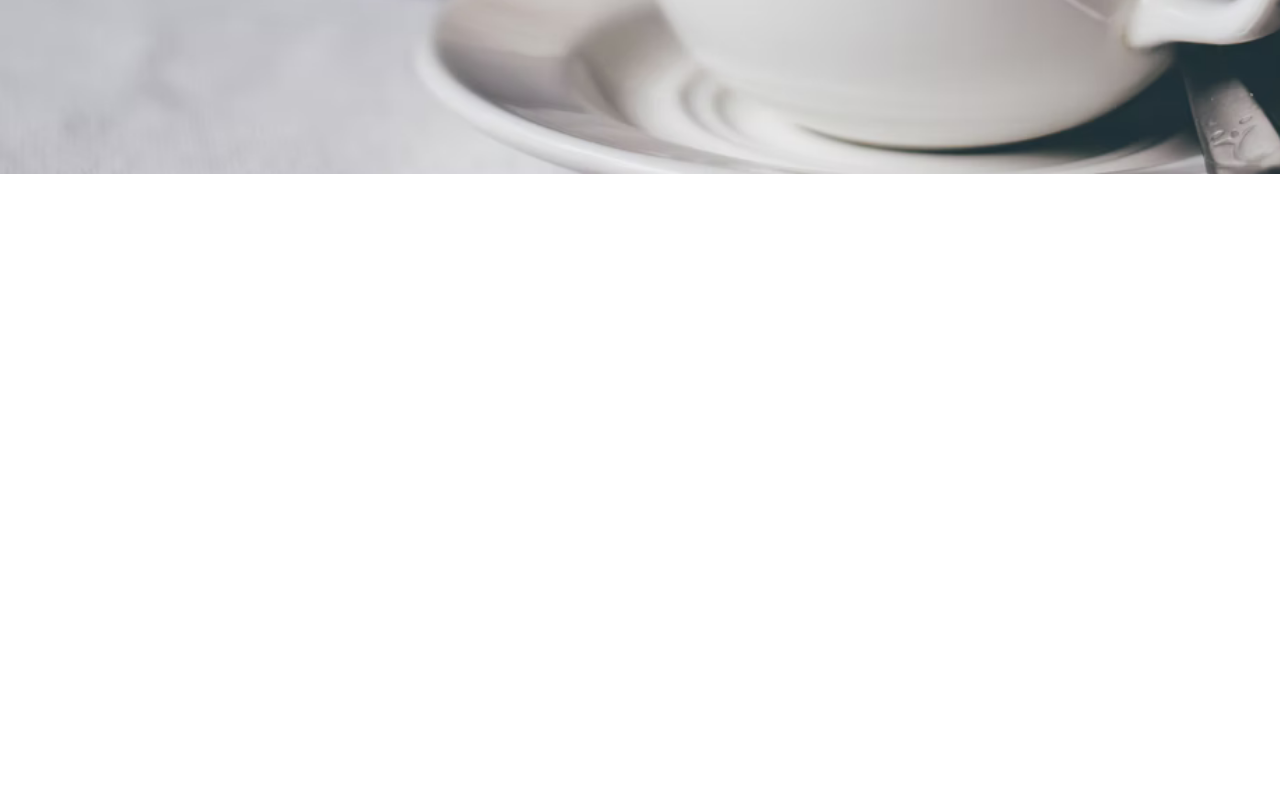
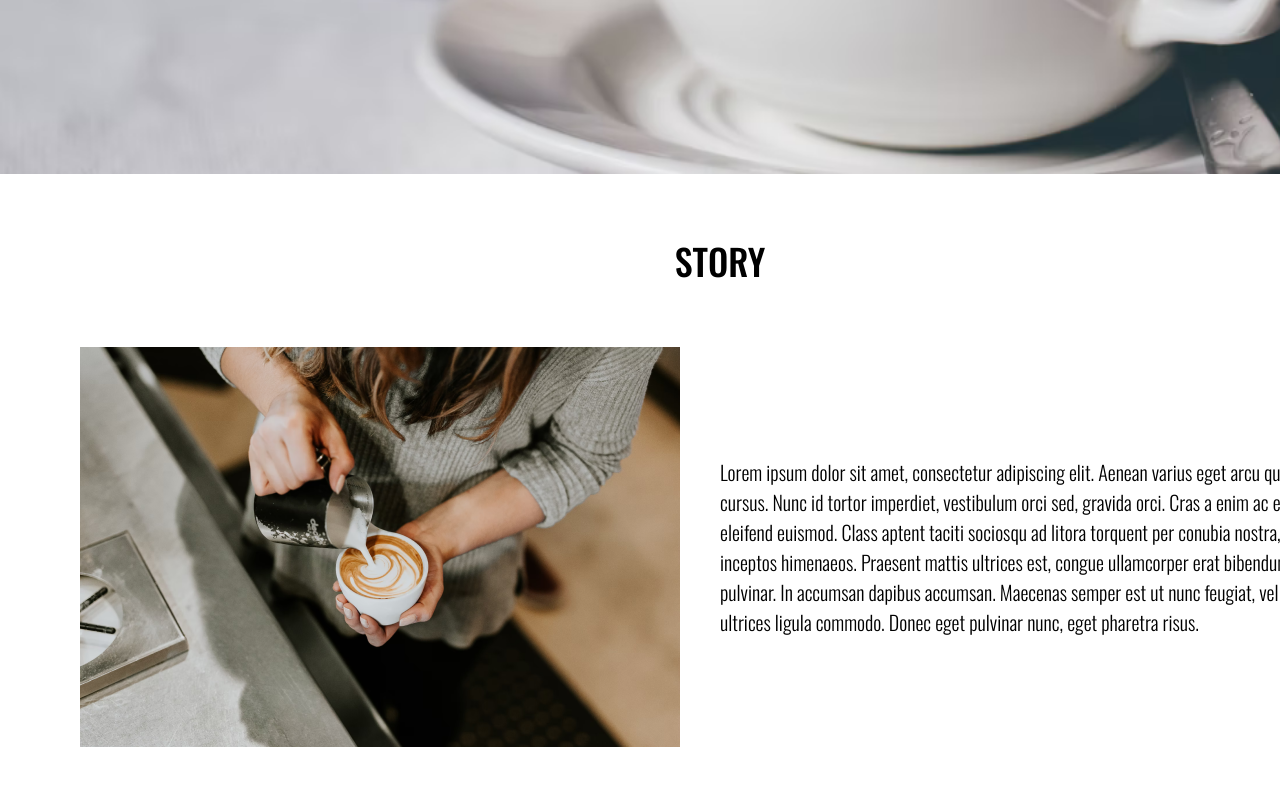
Before and after one commit to DenisLystsev/LandingPage, a website: page src/index.html in a window 1280 px wide. Shown: the part 558-1364 px from the top of the page. Before the commit the page ends 800 px from the top, so only its background shows below. Drawn offline with nearby package versions, Linux system fonts and the light colour scheme; files that its build step writes are made by us from their sources; files whose address does not match are found by name.

Commit message:
Сделал раздел  Story

```diff
--- a/src/index.html
+++ b/src/index.html
@@ -10,23 +10,35 @@
     <link rel="preconnect" href="https://fonts.gstatic.com" crossorigin>
     <link href="https://fonts.googleapis.com/css2?family=Oswald:wght@200;300;400;500;600;700&display=swap"
         rel="stylesheet">
-    <title>Document</title>
+    <title>LandingPage</title>
 </head>
 
 <body class="body">
     <div class="container">
         <header class="header">
-            <a href="\" class="logo">Coffee House</a>
+            <a href="index.html" class="logo">Coffee House</a>
             <ul class="menu">
-                <li class="menu__item"><a class="menu__item__anchor" href="#">Home</a></li>
-                <li class="menu__item"><a class="menu__item__anchor" href="#">Story</a></li>
+                <li class="menu__item"><a class="menu__item__anchor" href="#home">Home</a></li>
+                <li class="menu__item"><a class="menu__item__anchor" href="#story">Story</a></li>
                 <li class="menu__item"><a class="menu__item__anchor" href="#">Blog</a></li>
                 <li class="menu__item"><a class="menu__item__anchor" href="#">Subscribe</a></li>
             </ul>
         </header>
-        <div class="home">
+        <div class="home" id="home">
             <div class="home__text">TAKE YOUR TIME</div>
             <div class="home__line"></div>
+        </div>
+        <div class="story" id="story">
+            <h2 class="story__title">Story</h2>
+            <div class="story__content">
+                <img class="story__content__image" src="img/story_image.png" alt="image">
+                <p class="story__content__text">
+                    Lorem ipsum dolor sit amet, consectetur adipiscing elit. Aenean varius eget arcu quis cursus. Nunc id tortor imperdiet,
+                    vestibulum orci sed, gravida orci. Cras a enim ac elit eleifend euismod. Class aptent taciti sociosqu ad litora torquent per conubia nostra, per inceptos
+                    himenaeos. Praesent mattis ultrices est, congue ullamcorper erat bibendum pulvinar. In accumsan dapibus accumsan. Maecenas semper est ut nunc feugiat, vel
+                    ultrices ligula commodo. Donec eget pulvinar nunc, eget pharetra risus.
+                </p>
+            </div>
         </div>
     </div>
 </body>
--- a/src/styles/style.scss
+++ b/src/styles/style.scss
@@ -82,3 +82,43 @@
         background-color: #817070;
     }
 }
+
+.story {
+    height: 632px;
+
+
+    &__title {
+        padding: 60px 0;
+
+        text-align: center;
+        color: #000;
+        font-family: 'Oswald';
+        font-style: normal;
+        font-weight: 500;
+        font-size: 36px;
+        line-height: 53px;
+        text-transform: uppercase;
+    }
+
+    &__content {
+        margin-left: 80px;
+        display: flex;
+        align-items: center;
+
+        &__image {
+            margin-right: 40px;
+        }
+
+        &__text {
+            max-width: 597px;
+
+            color: #000;
+            font-family: 'Oswald';
+            font-style: normal;
+            font-weight: 300;
+            font-size: 20px;
+            line-height: 30px;
+        }
+    }
+
+}
```
Also changed, not shown: dist/css/main.min.css, dist/img/story_image.png (added), dist/index.html, src/img/Background.png (deleted).
